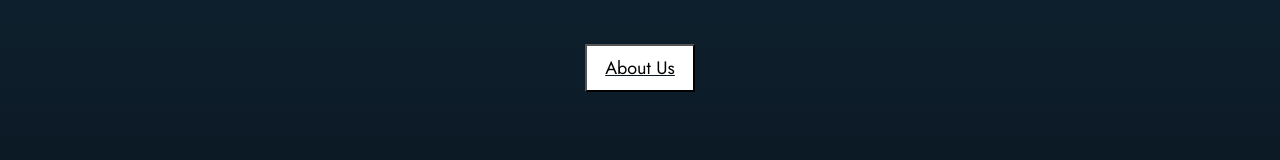
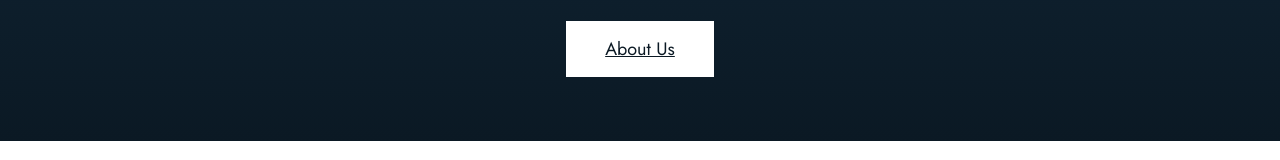
Before and after one commit to GhostToasty/CST350, a plain HTML site: page Lab1_GettingStarted/index.html in a window 1280 px wide. Shown: the part 1767-1927 px from the top of the page. Drawn offline with Linux system fonts and the light colour scheme; a web font is replaced by a local one.

Commit message:
image centering, nav redo, css format touchups
- centered bottom image in index
- changed buttons to just links for better functionality
- grouped and formatted styling page

```diff
--- a/Lab1_GettingStarted/index.html
+++ b/Lab1_GettingStarted/index.html
@@ -42,7 +42,7 @@
 
 </div>
 
-<a href="about.html" class="buttonBottom"><button>About Us</button></a>
+<a href="about.html" class="linkBottom">About Us</a>
 
 <footer>
 
--- a/Lab1_GettingStarted/styles.css
+++ b/Lab1_GettingStarted/styles.css
@@ -1,10 +1,9 @@
+/* Fonts */
 .jockey-one-regular {
   font-family: "Jockey One", sans-serif;
   font-weight: 400;
   font-style: normal;
 }
-
-
 
 .jost-regular> {
   font-family: "Jost", sans-serif;
@@ -13,6 +12,7 @@
   font-style: normal;
 }
 
+/* Overall Site */
 body {
     background-image: linear-gradient(to bottom, #2A608A, #0B1924);
     color: white;
@@ -39,59 +39,57 @@ a {
     color: #7dffa0;
 }
 
+.linkBottom {
+    margin: 1em auto;
+    width: 10%;
+    text-align: center;
+    display: block;
+    justify-content: center;
+    background-color:white;
+    color: #0B1924;
+    padding: 15px 20px;
+}
+
+.linkBottom:hover {
+    background-color:#2A608A;
+    color: white;
+    padding: 15px 20px;
+}
+
+
 /* Index */
 #paragraph {
     margin: 0.5em 0em;
 }
+
+.images-row {
+    margin: 0 auto;
+    width: 80%;
+    padding: 20px;
+}
+
+.images {
+    padding: 20px;
+}
+
+.big-image {
+    margin: 0 auto;
+    width: 95%;
+    padding: 5px 20px
+ }
+
 
 /* About Us */
 .aboutGroup{
     display: flex;
     flex-direction: row;
     margin: 2em 0em;
-
 }
 
 .aboutText {
     padding-left: 2em;
 }
 
-
-
-.buttonBottom {
-    text-align: center;
-    display: flex;
-    justify-content: center;
-    color: #0B1924;
-
-}
-
-.buttonBottom button{
-    background-color: white;
-    padding: 0.5em 1em;
-    margin: 1em;
-    font-size: 18px;
-    font-family:Jost,sans-serif;
-}
-
 .about-pics{
     width: 200px;
 }
-
-.images-row {
-    margin: 0 auto;
-    width: 80%;
-    padding: 20px;
-
-}
-
-.images {
-    padding:20px;
-}
-
-.big-image {
-    margin: 0 auto;
-    width: 100%;
-    padding-right: 20px;
-    padding-left: 20px;
- }
```
Also changed, not shown: Lab1_GettingStarted/about.html (+1 -1 lines).
